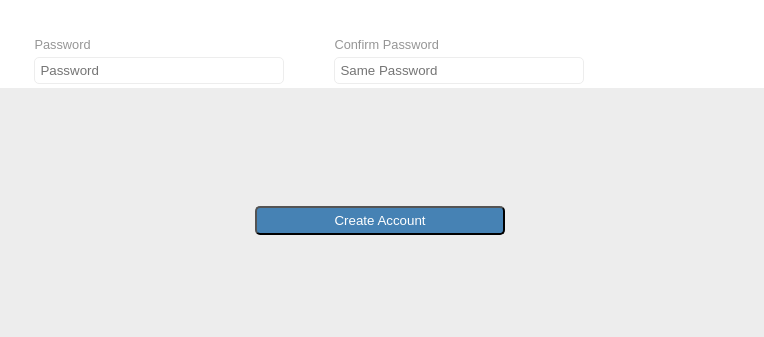
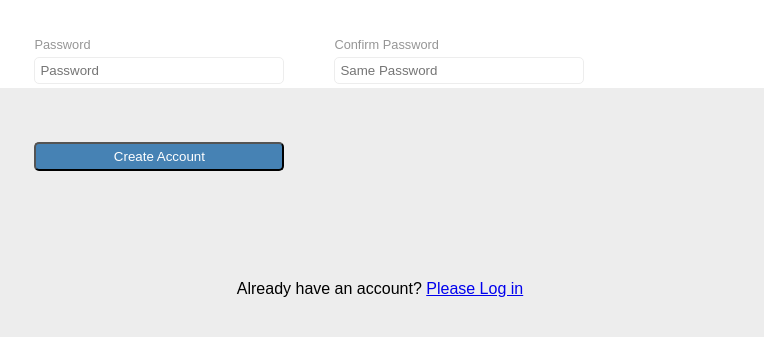
Before and after one commit to RealPerro/odin-signup, a plain HTML site: page index.html in a window 1280 px wide. Shown: the part 448-785 px from the top of the page, 516-1280 px from the left. Drawn offline with Linux system fonts and the light colour scheme.

Commit message:
add log in link

```diff
--- a/index.html
+++ b/index.html
@@ -54,6 +54,7 @@
         </div>
         <div class = "r3">
           <button type = "submit" id = "final-button">Create Account</button>
+          <p>Already have an account? <a href = "#">Please Log in</a>
         </div>
       </form>
     </div>
--- a/style.css
+++ b/style.css
@@ -76,6 +76,12 @@ body {
   padding-block: 30px;
 }
 
+.r3 {
+  display:flex;
+  flex-direction: column;
+  justify-content: space-around;
+}
+
 .f-field-container {
   display:flex;
   flex-direction: row;
@@ -120,7 +126,6 @@ input:invalid {
   width:250px;
   padding:5px;
   border-radius: 5px;
-  margin:auto;
 }
 
 @media only screen and (max-width: 1000px) {
```
